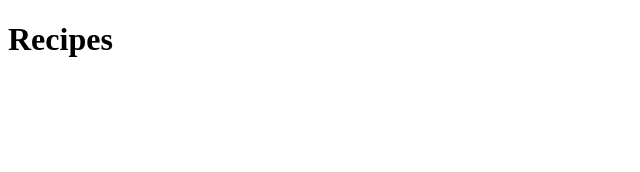
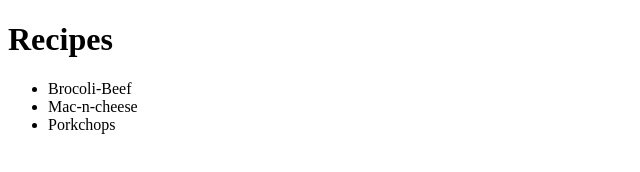
Before and after one commit to Arranu/Proj1-Recipes, a plain HTML site: page index.html in a window 1280 px wide. Shown: the whole page, without its empty margins (0-640 px from the left). Drawn offline with Linux system fonts and the light colour scheme.

Commit message:
add ulist of links to child html files

```diff
--- a/index.html
+++ b/index.html
@@ -3,9 +3,14 @@
 <head>
     <meta charset="UTF-8">
     <meta name="viewport" content="width=device-width, initial-scale=1.0">
-    <title>Recipes</title>
+    <title>Recipes</title> <!--title of webpage will display on google tab-->
 </head>
 <body>
     <h1>Recipes</h1>
+    <ul> <!--unordered list i.e. bullet points-->
+        <li><a href="recipes/brocoli-beef.html"></a>Brocoli-Beef</li>
+        <li><a href="recipes/mac-n-cheese.html"></a>Mac-n-cheese</li>
+        <li><a href="recipes/pork-chops.html"></a>Porkchops</li>
+    </ul>
 </body>
 </html>
```
